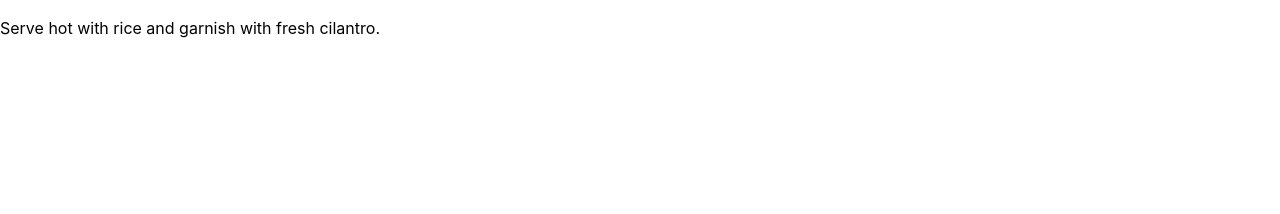
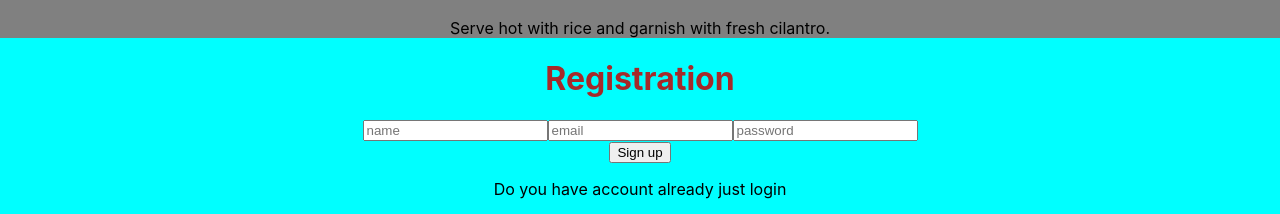
Before and after one commit to Rethabile17/Recipes-app, a React (Create React App) app: page / in a window 1280 px wide. Shown: the part 8588-8802 px from the top of the page. Before the commit the page ends 8642 px from the top, so only its background shows below. Built offline with nearby package versions, Linux system fonts and the light colour scheme.

Commit message:
done  with validate

```diff
--- a/src/App.css
+++ b/src/App.css
@@ -1,8 +1,23 @@
-.App h1 {
+.App  {
   text-align: center;
+  flex-direction: column;
+  background-color: aqua;
 }
 
 .App img {
   max-width: 100%;
   height: auto;
 }
+
+.button1{
+  justify-content: center;
+  text-align: center;
+}
+
+.mainApp{
+  flex-direction: column;
+  background-color: gray;
+  justify-content: center;
+  text-align: center;
+
+}
--- a/src/App.js
+++ b/src/App.js
@@ -1,6 +1,8 @@
 
 import './App.css';
-import Home from  "./components/home"
+import Home from  "./components/home";
+import Registration from "./components/Registration";
+
 
 
 function App() {
@@ -9,6 +11,7 @@ function App() {
       <div>
         <h1>Recipe App</h1>
         <Home/>
+        <Registration/>
       </div>
 
     </div>
--- /dev/null
+++ b/src/components/Registration.css
@@ -0,0 +1,13 @@
+
+
+
+.title1{
+    color: brown;
+}
+
+
+  .mainInput{
+    flex-direction: column;
+    justify-content:column;
+    text-align:center
+  }
--- /dev/null
+++ b/src/components/Registration.js
@@ -0,0 +1,68 @@
+import React, { useState } from "react";
+import "./Registration.css"
+
+
+
+function Registration(props) {
+    const [name, setName] = useState("");
+    const [email, setEmail] = useState("");
+    const [password,setPassword] = useState("");
+    const [nameError,setNameError] = useState("");
+    const [emailError,setEmailError] = useState("");
+    const [passwordError, setPasswordError] = useState("")
+
+    const validateForm =() => {
+        setNameError('');
+        setEmailError('');
+        setPasswordError('');
+
+
+    let isValid = true;
+
+    if (name.trim() === '') {
+        setNameError('Please enter your name');
+        isValid = false;
+    }
+
+    if (email.trim() ==='') {
+        setEmailError('please enter your email');
+        isValid = false;
+    } else if (!/^[\w-.]+@([\w-]+\.)+[\w-]{2,4}$/.test(email)) {
+        setEmailError('Please enter a valid email');
+        isValid = false;
+    }
+
+    if (password.trim() === '') {
+        setPasswordError('Please  enter a password');
+        isValid = false;
+    } else if (password.length < 8) {
+        setPasswordError('The password must be 8 characters or longer');
+        isValid = false;
+    }
+        return isValid
+    };
+
+
+return (
+    <div className="mainTitle">
+        <div className="mainInput">
+            <h1 className="title1">Registration</h1>
+            <div className="inputName">
+            <input  type="text" name="name" placeholder="name"/>
+            <input  type="text" name="email" placeholder="email"/>
+            <input  type="text" name="password" placeholder="password"/>
+            </div>
+            <div>
+                <button>Sign up</button>
+            </div>
+            <div>
+                <p>Do you have account already just login</p>
+                <button>login</button>
+            </div>
+
+        </div>
+    </div>
+);
+}
+
+export default Registration;
--- a/src/components/home.js
+++ b/src/components/home.js
@@ -13,8 +13,8 @@ function Home() {
   return (
     <div className="App">
       <h1>Our Recipes</h1>
-      <button>Order here</button>
-      <div>
+      <button className='button1'>Order here</button>
+      <div className="mainApp">
         {recipes.map((recipe, index) => (
           <div key={index}>
             <h2>{recipe.foodName}</h2>
```
